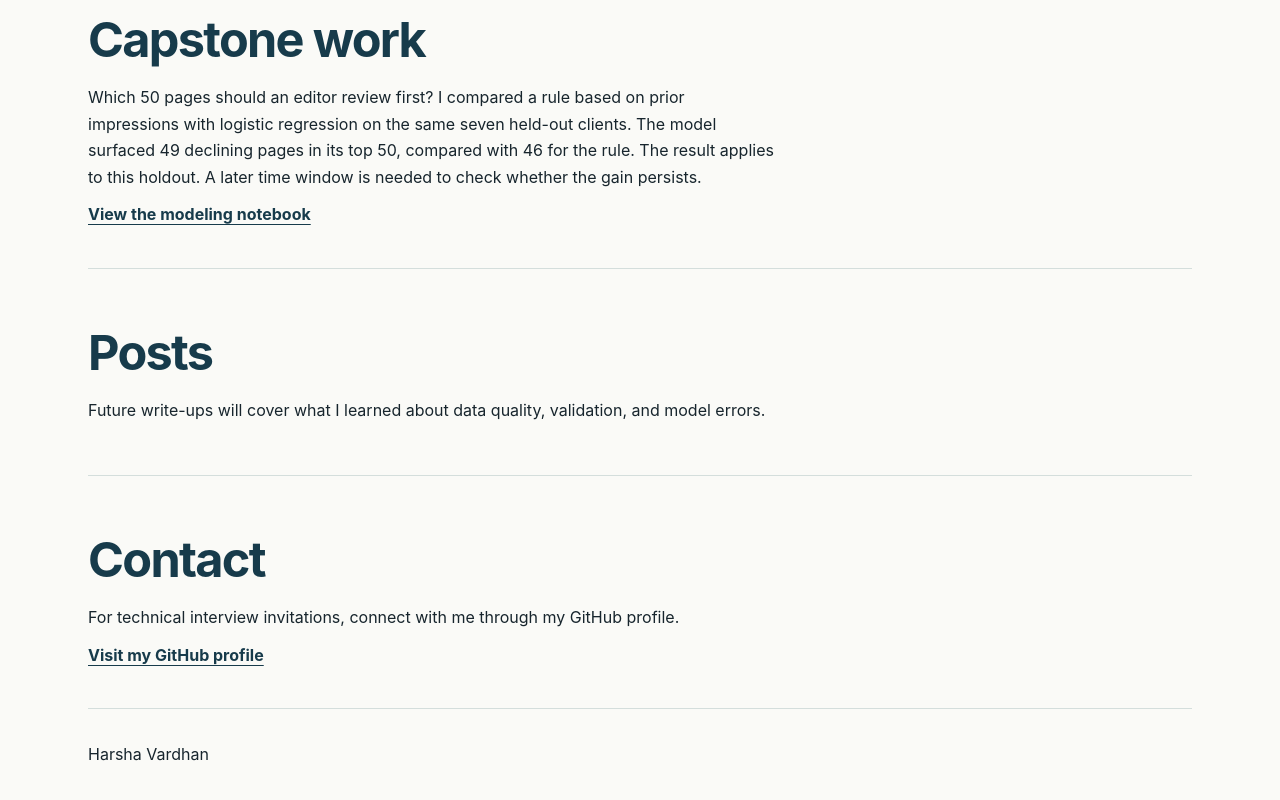
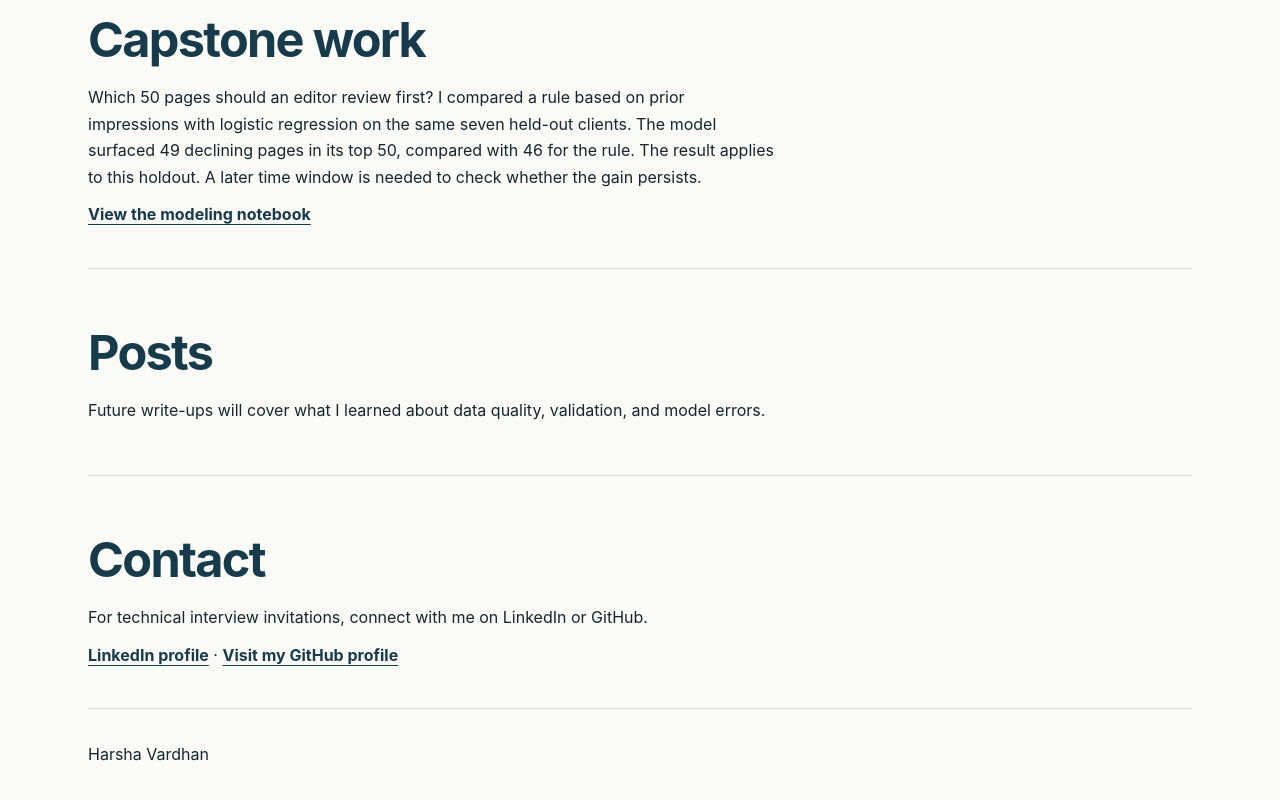
Before and after one commit to mhv-codes/portfolio, a plain HTML site: page index.html in a window 1280 px wide. Shown: the part 1822-2622 px from the top of the page. Drawn offline with Linux system fonts and the light colour scheme.

Commit message:
Add LinkedIn to portfolio contact
Updated contact section to include LinkedIn profile link.

```diff
--- a/index.html
+++ b/index.html
@@ -43,7 +43,7 @@
 <section class="wrap info" id="about"><h2>About</h2><p>I’m building my skills in search analytics and applied machine learning. My work focuses on defining what each row represents, checking coverage, and documenting the limits of what the data can tell us.</p></section>
 <section class="wrap info" id="capstone"><h2>Capstone work</h2><p>Which 50 pages should an editor review first? I compared a rule based on prior impressions with logistic regression on the same seven held-out clients. The model surfaced 49 declining pages in its top 50, compared with 46 for the rule. The result applies to this holdout. A later time window is needed to check whether the gain persists.</p><a class="text-link" href="https://github.com/mhv-codes/flyrank-ml-internship/blob/main/work/notebooks/w05_model.ipynb">View the modeling notebook</a></section>
 <section class="wrap info" id="posts"><h2>Posts</h2><p>Future write-ups will cover what I learned about data quality, validation, and model errors.</p></section>
-<section class="wrap info" id="contact"><h2>Contact</h2><p>For technical interview invitations, connect with me through my GitHub profile.</p><a class="text-link" href="https://github.com/mhv-codes">Visit my GitHub profile</a></section>
+<section class="wrap info" id="contact"><h2>Contact</h2><p>For technical interview invitations, connect with me on LinkedIn or GitHub.</p><a class="text-link" href="https://www.linkedin.com/in/mallide-harsha-vardhan-6a3b0a320/">LinkedIn profile</a> · <a class="text-link" href="https://github.com/mhv-codes">Visit my GitHub profile</a></section>
 </main>
 <footer class="wrap"><p>Harsha Vardhan</p></footer>
 </body>
```
